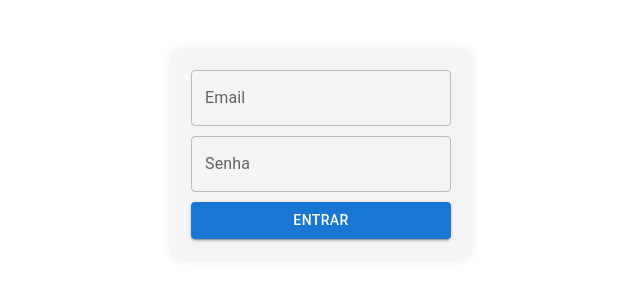
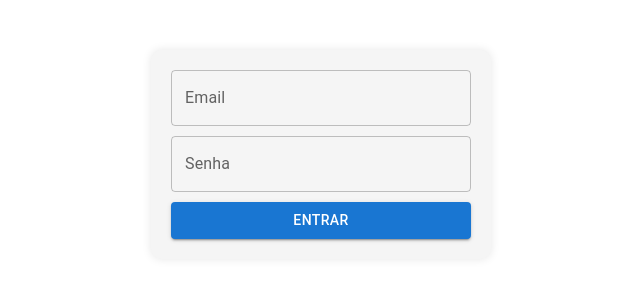
Before and after one commit to Ledelara/cashwise-react, a Next.js app: page /login in a window 1280 px wide. Shown: the top 300 px of the page, without its empty margins (319-959 px from the left). Built offline with nearby package versions, Linux system fonts and the light colour scheme.

Commit message:
♻️ refactor: envolvendo Form em uma Box

```diff
--- a/src/components/Forms/Form.tsx
+++ b/src/components/Forms/Form.tsx
@@ -1,4 +1,4 @@
-import { Button, Container } from "@mui/material";
+import { Box, Button } from "@mui/material";
 import { ReactNode } from "react";
 
 interface FormProps {
@@ -11,7 +11,7 @@ interface FormProps {
 
 export default function Form({ children, style, buttonLabel, loading, onSubmit }: FormProps) {
     return (
-        <Container
+        <Box
             style={style}
         >
             <form
@@ -36,6 +36,6 @@ export default function Form({ children, style, buttonLabel, loading, onSubmit }
                     {buttonLabel}
                 </Button>
             </form>
-        </Container>
+        </Box>
     )
 };
```
